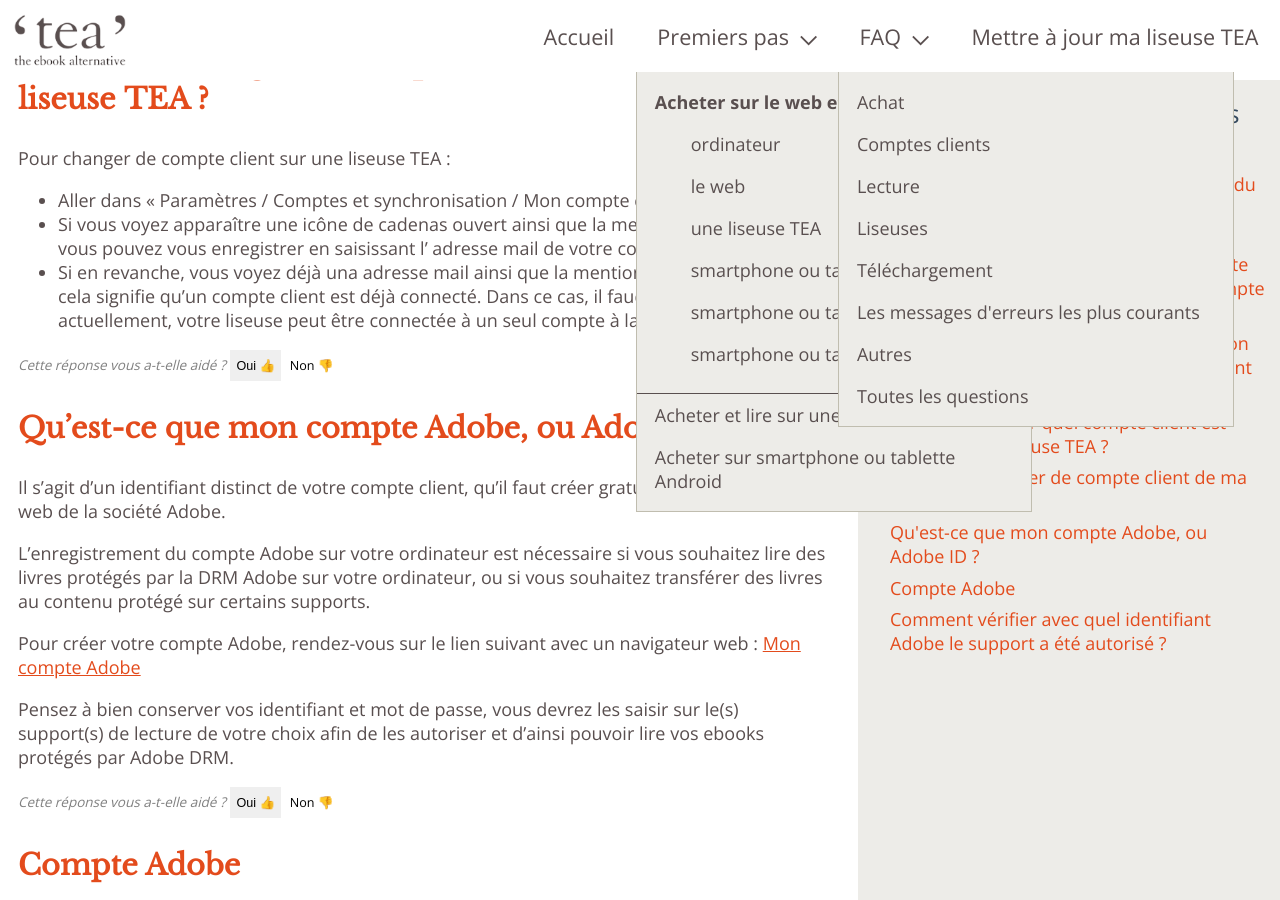
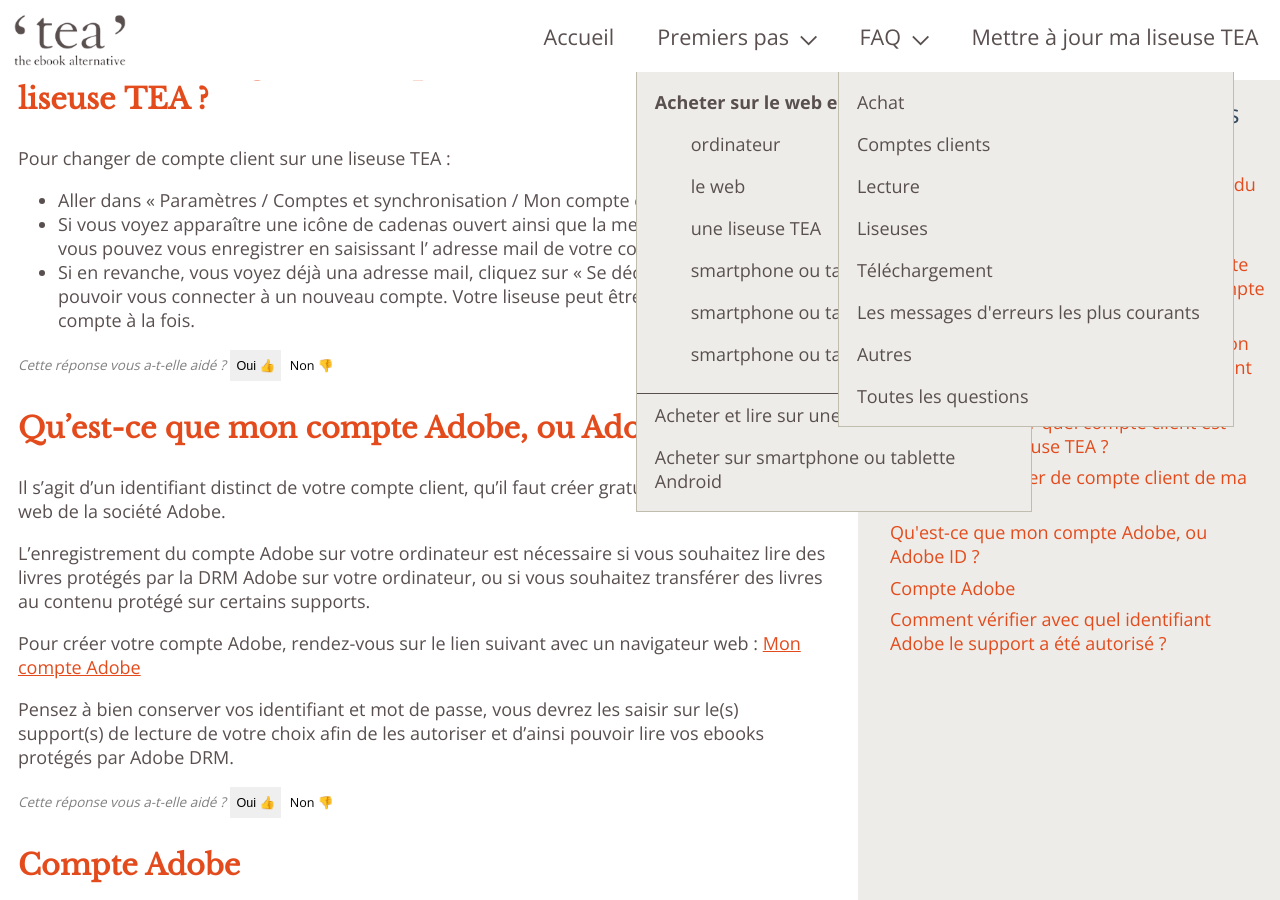
Before and after one commit to TEA-ebook/help-center, a Jekyll site: the page built from _pages/FAQ-comptes.md, in a window 1280 px wide and 900 px high, scrolled down 1730 px. Built offline with Jekyll 4.4.1, drawn with Linux system fonts in a browser that asks for light colours.

Commit message:
texte 'déconnexion' simplifié
texte après modif d'AnneSo  :
"Cliquez sur « Se déconnecter » pour pouvoir vous connecter à un nouveau compte."

```diff
--- a/_pages/FAQ-comptes.md
+++ b/_pages/FAQ-comptes.md
@@ -65,7 +65,7 @@
 Pour changer de compte client sur une liseuse TEA :
 - Aller dans « Paramètres / Comptes et synchronisation / Mon compte client ».
 - Si vous voyez apparaître une icône de cadenas ouvert ainsi que la mention « Connexion » vous pouvez vous enregistrer en saisissant l' adresse mail de votre compte.
-- Si en revanche, vous voyez déjà una adresse mail ainsi que la mention « Se déconnecter » cela signifie qu'un compte client est déjà connecté. Dans ce cas, il faudra le déconnecter car actuellement, votre liseuse peut être connectée à un seul compte à la fois.
+- Si en revanche, vous voyez déjà una adresse mail, cliquez sur « Se déconnecter » pour pouvoir vous connecter à un nouveau compte. Votre liseuse peut être connectée à un seul compte à la fois.
 
 {% include feedback-button.html question="Comment changer de compte client sur une liseuse TEA ?" %}
 
```
